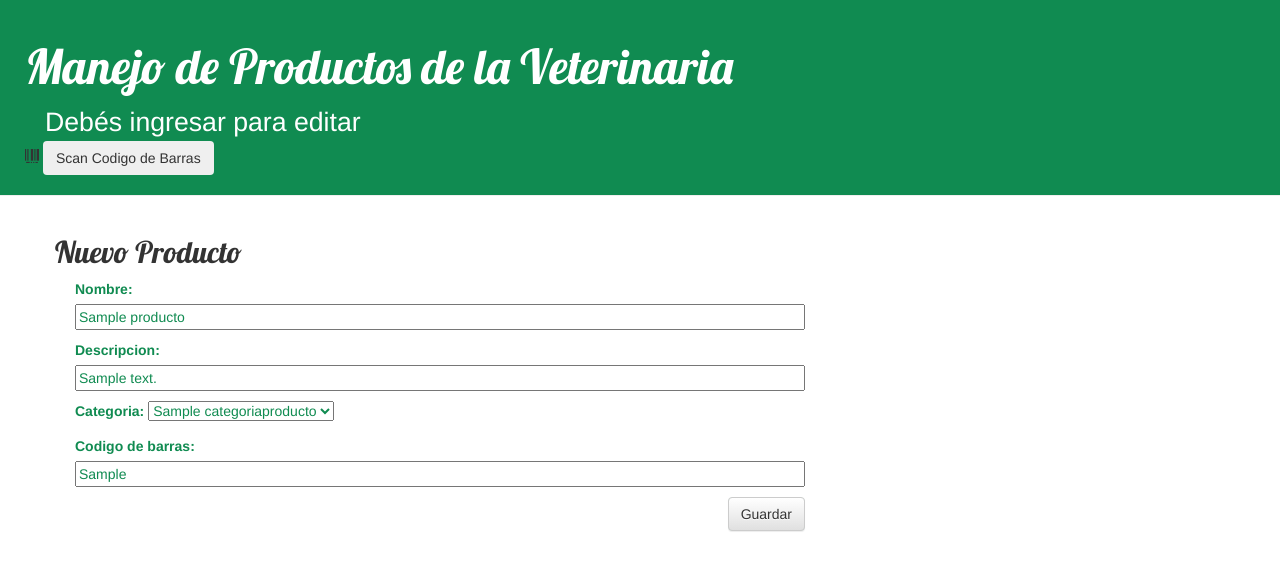
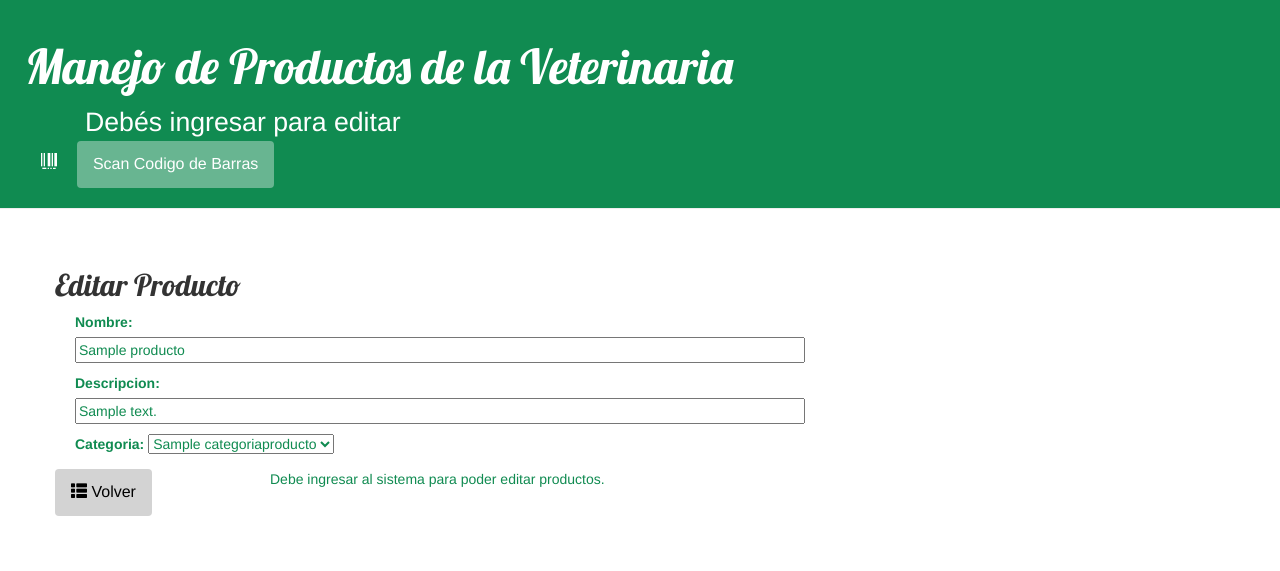
Before and after one commit to princesamee/ManejoVeterinaria, a Django app: page /producto/1/editar/ in a window 1280 px wide. Shown: the top 571 px of the page. Run offline with Django 3.2, Linux system fonts and the light colour scheme; tables that the repository leaves empty hold one stand-in row (values such as "Sample post"); some libraries are stand-ins or nearby versions.

Commit message:
Agrego opcion para "borrar producto", lo oculta del listado, se deshabilita. No se elimina el objeto. Pongo verificaciones de usuario logueado por todos lados para prevenir que accedan y puedan borrar cosas o editar sin permiso.

```diff
--- a/LibroDiario/forms.py
+++ b/LibroDiario/forms.py
@@ -6,4 +6,4 @@
 class FormularioProducto(forms.ModelForm):
     class Meta:
         model = Producto
-        fields = ('nombre', 'descripcion', 'categoria', 'codigo_de_barras')
+        fields = ('nombre', 'descripcion', 'categoria')
--- a/LibroDiario/models.py
+++ b/LibroDiario/models.py
@@ -16,6 +16,7 @@
     categoria = models.ForeignKey(CategoriaProducto, on_delete=models.DO_NOTHING)
     fecha_creacion = models.DateTimeField(default=timezone.now)
     fecha_ultima_modificacion = models.DateTimeField(default=timezone.now)
+    habilitado = models.BooleanField(default=True)
 
     def __str__(self):
         return self.nombre
--- a/LibroDiario/static/css/veterinaria.css
+++ b/LibroDiario/static/css/veterinaria.css
@@ -14,6 +14,7 @@
     margin-left: 40px;
     margin-right: 40px;
     margin-bottom: 40px;
+    margin-top: 40px;
 }
 
 h1, h2, h3, h4 {
@@ -35,7 +36,7 @@
     font-size: 14px;
 }
 
-.producto h2 a{
+.producto h2 a {
     color: #108B51;
     font-size: 28px;
 }
@@ -54,10 +55,67 @@
     float: right;
     font-size: 20pt;
     margin-right: 20px;
+    padding: 20px 20px 20px 40px;
 }
 
 .top-user, .top-user:hover, .top-user:visited {
     color: #ffffff;
     font-size: 20pt;
     margin-left: 20px;
+    padding: 20px 20px 20px 40px;
 }
+
+/* Style buttons */
+.btn {
+    background-color: #68B591;
+    border: none; /* Remove borders */
+    color: white; /* White text */
+    padding: 12px 16px; /* Some padding */
+    font-size: 16px; /* Set a font size */
+    cursor: pointer; /* Mouse pointer on hover */
+}
+
+/* Darker background on mouse-over */
+.btn:hover {
+    background-color: #108B51;
+    color: white; /* White text */
+}
+
+.btn-non-clickable {
+    border: none; /* Remove borders */
+    color: white; /* White text */
+    padding: 12px 16px; /* Some padding */
+    font-size: 16px; /* Set a font size */
+}
+
+
+.btn-red {
+    background-color: red;
+    border: none; /* Remove borders */
+    color: white; /* White text */
+    padding: 12px 16px; /* Some padding */
+    font-size: 16px; /* Set a font size */
+    cursor: pointer; /* Mouse pointer on hover */
+}
+
+/* Darker background on mouse-over */
+.btn-red:hover {
+    background-color: darkred;
+    color: white; /* White text */
+}
+
+
+.btn-gris {
+    background-color: lightgray;
+    border: none; /* Remove borders */
+    color: black; /* White text */
+    padding: 12px 16px; /* Some padding */
+    font-size: 16px; /* Set a font size */
+    cursor: pointer; /* Mouse pointer on hover */
+}
+
+/* Darker background on mouse-over */
+.btn-gris:hover {
+    background-color: darkgray;
+    color: black; /* White text */
+}
--- a/LibroDiario/templates/LibroDiario/editar_producto.html
+++ b/LibroDiario/templates/LibroDiario/editar_producto.html
@@ -1,9 +1,30 @@
 {% extends 'LibroDiario/base.html' %}
 
 {% block content %}
-    <h2>Nuevo Producto</h2>
+    <h2>Editar Producto</h2>
     <form method="POST" class="product-form">{% csrf_token %}
+        {% if not form.instance.habilitado %}
+            <p>El producto esta afuera de su base de productos <em>habilitados</em>.</p>
+            <p>El producto será habilitado nuevamente si presiona Guardar.</p>
+            <p>Puede volver atrás para cancelar.
+                <a class="btn-red btn" href="{% url 'post_productos' %}">
+                    <span class="glyphicon glyphicon-step-backward"></span></a>
+            </p>
+        {% endif %}
         {{ form.as_p }}
-        <button type="Submit" class="save btn btn-default">Guardar</button>
+        <div class="row">
+            <div class="col-xs-3" id="listado_productos">
+                <a class="btn btn-gris" href="{% url 'post_productos' %}">
+                    <span class="glyphicon glyphicon-th-list"></span> Volver</a>
+            </div>
+            <div class="col-xs-9" id="guardar_producto">
+                {% if user.is_authenticated %}
+                    <button type="Submit" class="save btn">Guardar</button>
+                {% else %}
+                    <p>Debe ingresar al sistema para poder editar productos. </p>
+                {% endif %}
+            </div>
+        </div>
+
     </form>
 {% endblock %}
--- a/LibroDiario/templates/LibroDiario/post_productos.html
+++ b/LibroDiario/templates/LibroDiario/post_productos.html
@@ -1,11 +1,13 @@
 {% extends 'LibroDiario/base.html' %}
 
 {% block content %}
+
     <h2>Lista de productos</h2>
     <form method="get">
         {{ filter.form.as_p }}
-        <button type="submit">Buscar</button>
+        <button class=btn type="submit">Buscar</button>
     </form>
+
     {% for producto in filter.qs %}
 
         <div class="producto">
--- a/LibroDiario/urls.py
+++ b/LibroDiario/urls.py
@@ -1,9 +1,15 @@
-from django.urls import path
+from django.urls import path, re_path
+from django.views.generic import TemplateView, RedirectView
+
 from . import views
 
 urlpatterns = [
     path('', views.post_productos, name='post_productos'),
     path('producto/<int:pk>/', views.detalle_producto, name='detalle_producto'),
-    path('producto/nuevo/', views.producto_nuevo, name='producto_nuevo'),
+    path('producto/nuevo/<str:codigo>', views.producto_nuevo, name='producto_nuevo'),
     path('producto/<int:pk>/editar/', views.editar_producto, name='editar_producto'),
+    path('producto/<int:pk>/borrar/', views.borrar_producto, name='borrar_producto'),
+    path('producto/codigo_de_barras/<str:codigo>', views.editar_producto_con_codigo_de_barras,
+         name='editar_producto_codigo_de_barras'),
+    path('scanner', TemplateView.as_view(template_name='LibroDiario/scanner.html'), name='scanner'),
 ]
--- a/LibroDiario/views.py
+++ b/LibroDiario/views.py
@@ -8,7 +8,7 @@
 
 
 def post_productos(request):
-    productos = Producto.objects.all().order_by('nombre')
+    productos = Producto.objects.filter(habilitado=True).order_by('nombre')
     filtro_productos = FiltroProductos(request.GET, queryset=productos)
     return render(request, 'LibroDiario/post_productos.html', {'filter': filtro_productos})
 
@@ -18,7 +18,7 @@
     return render(request, 'LibroDiario/detalle_producto.html', {'producto': producto})
 
 
-def producto_nuevo(request):
+def producto_nuevo(request, codigo):
     if request.method == "POST":
         form = FormularioProducto(request.POST)
         if form.is_valid():
@@ -28,9 +28,17 @@
             producto.save()
             return redirect('detalle_producto', pk=producto.pk)
     else:
-        form = FormularioProducto()
+        default_data = {'codigo_de_barras': codigo}
+        form = FormularioProducto(default_data)
+    return render(request, 'LibroDiario/editar_producto.html', {'form': form})
 
-    return render(request, 'LibroDiario/editar_producto.html', {'form': form})
+
+def editar_producto_con_codigo_de_barras(request, codigo):
+    producto = Producto.objects.filter(codigo_de_barras=codigo)
+    if len(producto) == 0:
+        return redirect('producto_nuevo', codigo=codigo)
+    else:
+        return redirect('editar_producto', pk=producto[0].pk)
 
 
 def editar_producto(request, pk):
@@ -39,9 +47,20 @@
         form = FormularioProducto(request.POST, instance=producto)
         if form.is_valid():
             producto = form.save(commit=False)
+            producto.habilitado = True
             producto.fecha_ultima_modificacion = timezone.now()
             producto.save()
             return redirect('detalle_producto', pk=producto.pk)
     else:
         form = FormularioProducto(instance=producto)
     return render(request, 'LibroDiario/editar_producto.html', {'form': form})
+
+
+def borrar_producto(request, pk):
+    producto = get_object_or_404(Producto, pk=pk)
+    if request.method == "POST":
+        producto.habilitado = False
+        producto.fecha_ultima_modificacion = timezone.now()
+        producto.save()
+        return redirect('post_productos')
+    return render(request, 'LibroDiario/borrar_producto.html', {'producto': producto})
--- a/ManejoVeterinaria/urls.py
+++ b/ManejoVeterinaria/urls.py
@@ -15,7 +15,6 @@
 """
 from django.contrib import admin
 from django.urls import path, include
-from django.views.generic import TemplateView
 
 urlpatterns = [
     path('', include('django.contrib.auth.urls')),
```
Also changed, not shown: LibroDiario/templates/LibroDiario/borrar_producto.html (added, +25 -0 lines), LibroDiario/templates/LibroDiario/detalle_producto.html (+30 -10 lines), LibroDiario/migrations/0003_producto_habilitado.py (added).
